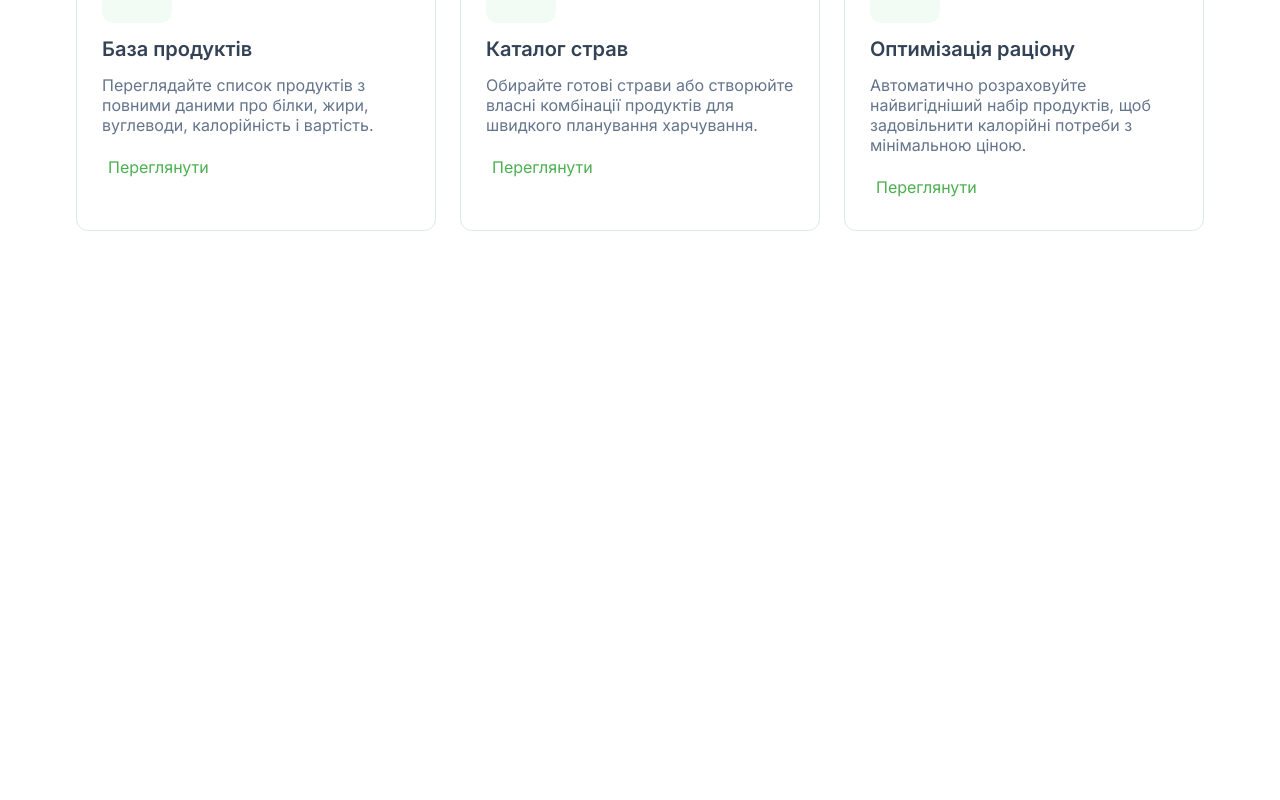
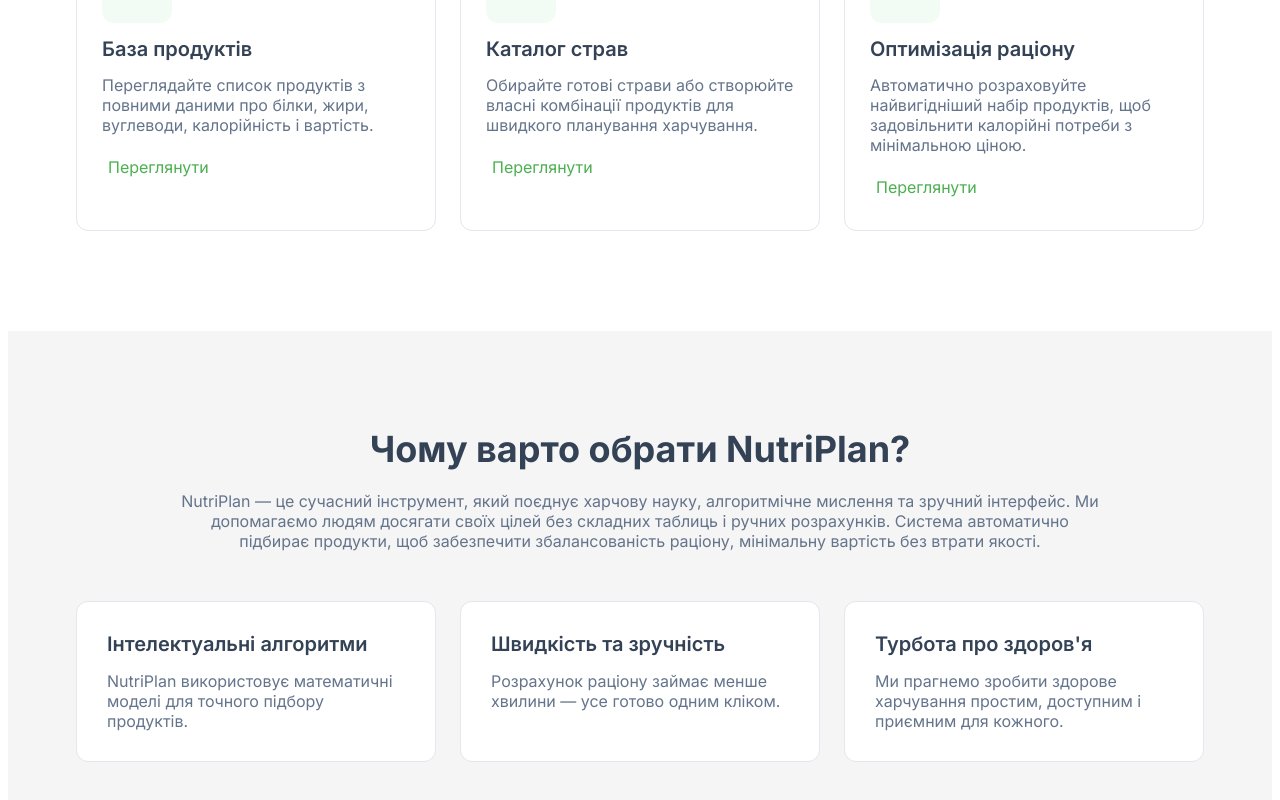
Before and after one commit to AndreyFortus/DietMenuProject, a React (Create React App) app in the folder frontend/: page / in a window 1280 px wide. Shown: the part 1406-2206 px from the top of the page. Before the commit the page ends 1745 px from the top, so only its background shows below. Built offline with nearby package versions, Linux system fonts and the light colour scheme; some icons are missing.

Commit message:
Add WhySection and InfoCard module

```diff
--- a/frontend/src/App.js
+++ b/frontend/src/App.js
@@ -4,6 +4,7 @@ import Header from "./components/Header/Header";
 import Hero from "./components/Hero/Hero";
 import Mission from "./components/Mission/Mission";
 import Features from "./components/Features/Features";
+import WhySection from "./components/WhySection/WhySection";
 
 function App() {
   return (
@@ -14,6 +15,7 @@ function App() {
         <Hero />
         <Mission />
         <Features />
+        <WhySection />
       </main>
     </div>
   );
--- /dev/null
+++ b/frontend/src/components/InfoCard/InfoCard.js
@@ -0,0 +1,13 @@
+import React from "react";
+import styles from "./InfoCard.module.css";
+
+function InfoCard({ title, description }) {
+  return (
+    <div className={styles.card}>
+      <h3>{title}</h3>
+      <p>{description}</p>
+    </div>
+  );
+}
+
+export default InfoCard;
--- /dev/null
+++ b/frontend/src/components/InfoCard/InfoCard.module.css
@@ -0,0 +1,29 @@
+.card {
+  display: flex;
+  flex-direction: column;
+  gap: 15px;
+  flex: 1;
+  padding: 30px;
+  border-radius: 12px;
+  border: 1px solid #e2e8f0;
+  background-color: #ffffff;
+}
+
+.card h3 {
+  font-family: "Inter", sans-serif;
+  font-weight: 600;
+  font-size: 20px;
+  line-height: 24px;
+  color: #344256;
+  margin: 0;
+}
+
+.card p {
+  font-family: "Inter", sans-serif;
+  font-weight: 400;
+  font-size: 16px;
+  line-height: 20px;
+  color: #64748b;
+  max-width: 300px;
+  margin: 0;
+}
--- /dev/null
+++ b/frontend/src/components/WhySection/WhySection.js
@@ -0,0 +1,51 @@
+import React from "react";
+import styles from "./WhySection.module.css";
+import InfoCard from "../InfoCard/InfoCard";
+
+const cardData = [
+  {
+    title: "Інтелектуальні алгоритми",
+    description:
+      "NutriPlan використовує математичні моделі для точного підбору продуктів.",
+  },
+  {
+    title: "Швидкість та зручність",
+    description:
+      "Розрахунок раціону займає менше хвилини — усе готово одним кліком.",
+  },
+  {
+    title: "Турбота про здоров'я",
+    description:
+      "Ми прагнемо зробити здорове харчування простим, доступним і приємним для кожного.",
+  },
+];
+
+function WhySection() {
+  return (
+    <section className={styles.whySection}>
+      <div className={styles.container}>
+        <div className={styles.header}>
+          <h2>Чому варто обрати NutriPlan?</h2>
+          <p>
+            NutriPlan — це сучасний інструмент, який поєднує харчову науку,
+            алгоритмічне мислення та зручний інтерфейс. Ми допомагаємо людям
+            досягати своїх цілей без складних таблиць і ручних розрахунків.
+            Система автоматично підбирає продукти, щоб забезпечити
+            збалансованість раціону, мінімальну вартість без втрати якості.
+          </p>
+        </div>
+        <div className={styles.cardList}>
+          {cardData.map((card, index) => (
+            <InfoCard
+              key={index}
+              title={card.title}
+              description={card.description}
+            />
+          ))}
+        </div>
+      </div>
+    </section>
+  );
+}
+
+export default WhySection;
--- /dev/null
+++ b/frontend/src/components/WhySection/WhySection.module.css
@@ -0,0 +1,47 @@
+.whySection {
+  width: 100%;
+  background-color: #f5f5f5;
+}
+
+.container {
+  max-width: 1128px;
+  margin: 0 auto;
+  padding: 100px 20px;
+
+  display: flex;
+  flex-direction: column;
+  gap: 50px;
+}
+
+.header {
+  display: flex;
+  flex-direction: column;
+  align-items: center;
+  text-align: center;
+  gap: 24px;
+}
+
+.header h2 {
+  font-family: "Inter", sans-serif;
+  font-weight: 700;
+  font-size: 36px;
+  line-height: 36px;
+  color: #344256;
+  margin: 0;
+}
+
+.header p {
+  font-family: "Inter", sans-serif;
+  font-weight: 400;
+  font-size: 16px;
+  line-height: 20px;
+  color: #64748b;
+  max-width: 918px;
+  margin: 0;
+}
+
+.cardList {
+  display: flex;
+  flex-direction: row;
+  gap: 24px;
+}
```
